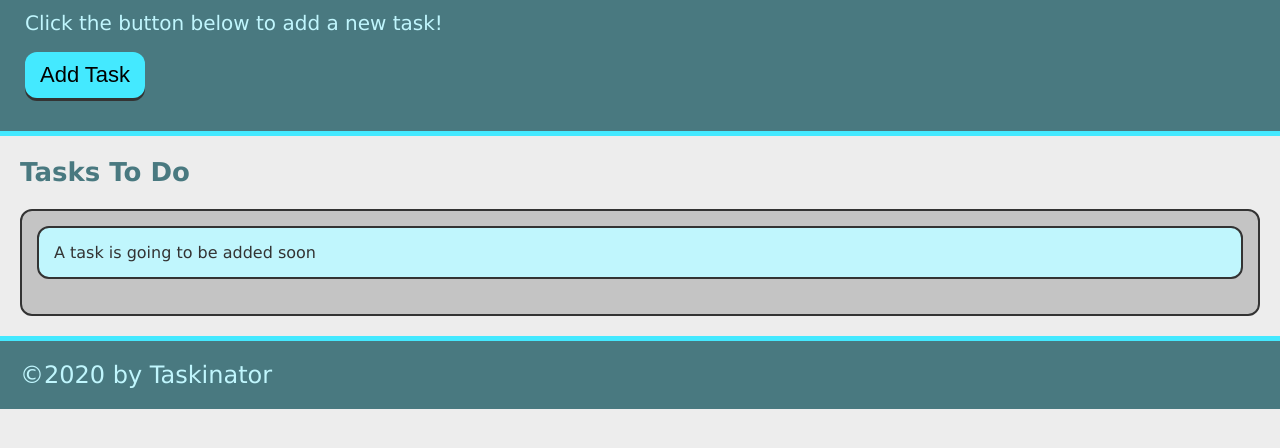
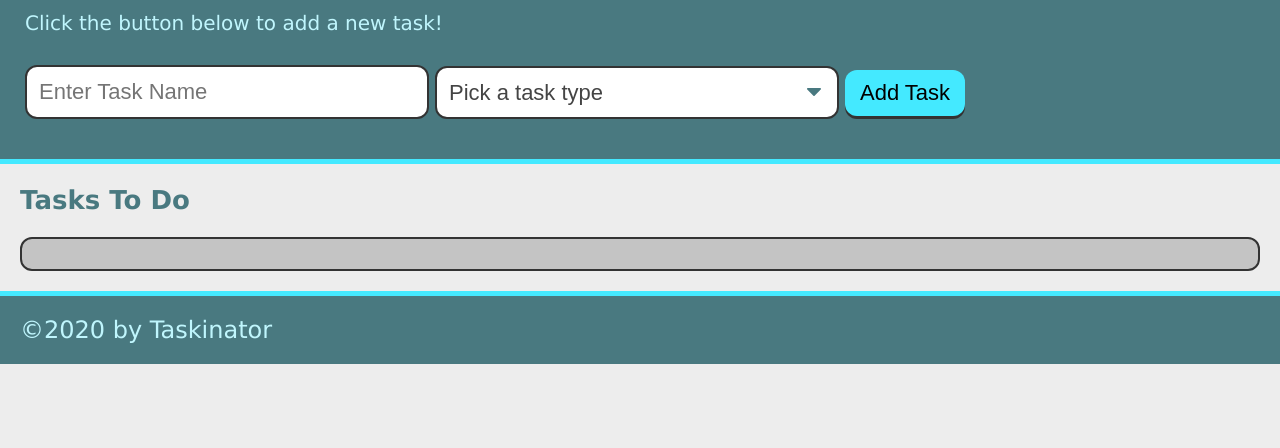
Before and after one commit to N2theFray/Taskinator, a plain HTML site: page index.html in a window 1280 px wide. Shown: the part 70-518 px from the top of the page. Drawn offline with Linux system fonts and the light colour scheme.

Commit message:
form-submit

```diff
--- a/index.html
+++ b/index.html
@@ -13,16 +13,29 @@
         <p>
             Click the button below to add a new task!
         </p>
-        <button class="btn" id="save-task">Add Task</button>
+        <form id="task-form">
+            <div class="form-group">
+                <input type="text" name="task-name" placeholder="Enter Task Name"/>
+            </div>
+            <div class="form-group">
+                <select name="task-type" class="select-dropdown">
+                    <option value="" disabled selected>Pick a task type</option>
+                    <option value="Print">Print</option>
+                    <option value="Web">Web</option>
+                    <option value="Mobile">Mobile</option>
+                </select>
+            </div>
+            <div class="form-group">
+                <button class="btn" id="save-task">Add Task</button>
+            </div>
+        </form>
     </header>
 
     <main>
         <section class="task-list-wrapper">
             <h2 class="list-title">Tasks To Do</h2>
             <ul class="task-list" id="tasks-to-do">
-                <li class="task-item">
-                    A task is going to be added soon
-                </li>
+
             </ul>
         </section>
 
```
